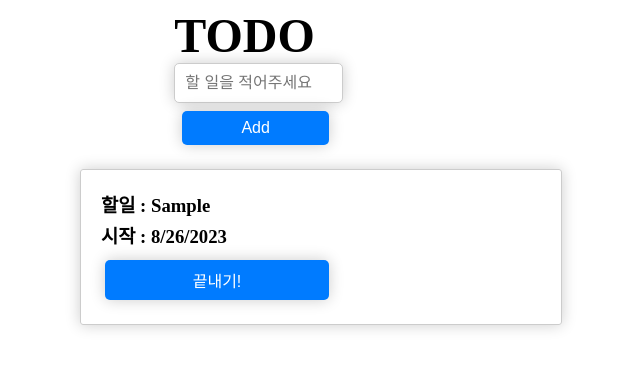
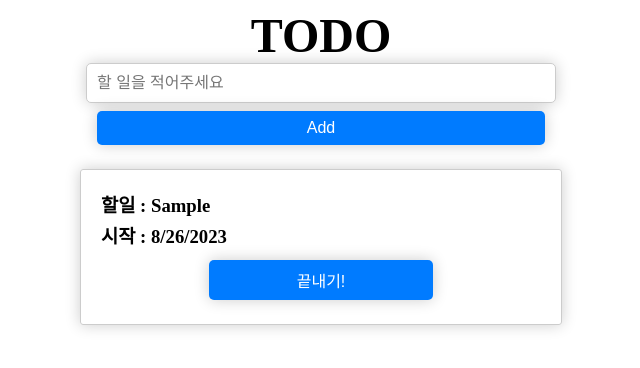
Before and after one commit to Ssuamje/frontend_practice, a SvelteKit app in the folder svelte/todo_prac/: page /todo in a window 1280 px wide. Both pictures are taken after typing "Sample" into the empty fields and a click on the button "Add". Shown: the top 368 px of the page, without its empty margins (327-967 px from the left). Built offline with nearby package versions, Linux system fonts and the light colour scheme.

Commit message:
가운데 정렬

```diff
--- a/svelte/todo_prac/src/routes/todo/+page.svelte
+++ b/svelte/todo_prac/src/routes/todo/+page.svelte
@@ -19,12 +19,12 @@
 </script>
 
 <div class="viewport">
-    <div>
+    <div class="div-input">
         <h1> TODO </h1>
         <InputBox bind:inputValue={todoInput} handleEnterPress={pushTodo}
                   placeholder="할 일을 적어주세요"/>
         <Button backgroundColor="black" handleClick={pushTodo} hoverBackgroundColor="skyblue"
-                text="Add"/>
+                normalText="Add"/>
     </div>
     <div class="div-todo">
         {#each todos as todo (todo.id)}
@@ -47,6 +47,13 @@
         margin: 0;
     }
 
+    .div-input {
+        display: flex;
+        flex-direction: column;
+        align-items: center;
+        width: 70%;
+    }
+
     .div-todo {
         overflow: scroll;
         width: 50%;
--- a/svelte/todo_prac/src/routes/todo/components/Button.svelte
+++ b/svelte/todo_prac/src/routes/todo/components/Button.svelte
@@ -1,5 +1,6 @@
 <script lang="ts">
-    export let text = "Button";
+    export let normalText = "Button";
+    export let disabledText = "Disabled";
     export let disabled = false;
     export let backgroundColor = "";
     export let hoverBackgroundColor = "";
@@ -13,7 +14,7 @@
 
 <button class={buttonStyle}
         on:click={() => handleClick()}>
-    {disabled ? "Disabled" : text}
+    {disabled ? disabledText : normalText}
 </button>
 
 <style>
--- a/svelte/todo_prac/src/routes/todo/components/ToDo.svelte
+++ b/svelte/todo_prac/src/routes/todo/components/ToDo.svelte
@@ -14,12 +14,14 @@
             <h3>{`종료 : ${todo.doneAt.toLocaleDateString()}`}</h3>
         {/if}
     </div>
-    <Button bind:disabled={disabled}
-            handleClick={() => {
-                todo.doneAt = new Date(Date.now());
-            }}
-            text="끝내기!">
-    </Button>
+    <div class="button-div">
+        <Button bind:disabled={disabled}
+                disabledText="완료"
+                handleClick={() => {
+                    todo.doneAt = new Date(Date.now());
+                }} normalText="끝내기!">
+        </Button>
+    </div>
 </div>
 
 <style>
@@ -35,12 +37,17 @@
         box-shadow: 0 0 15px rgba(0, 0, 0, 0.2);
     }
 
+    .todo-box h3 {
+        font-family: "D2Coding", serif;
+        margin: 4px;
+    }
+
     .todo-content {
         flex-grow: 1;
     }
 
-    .todo-box h3 {
-        font-family: "D2Coding";
-        margin: 4px;
+    .button-div {
+        display: grid;
+        place-items: center;
     }
 </style>
```
